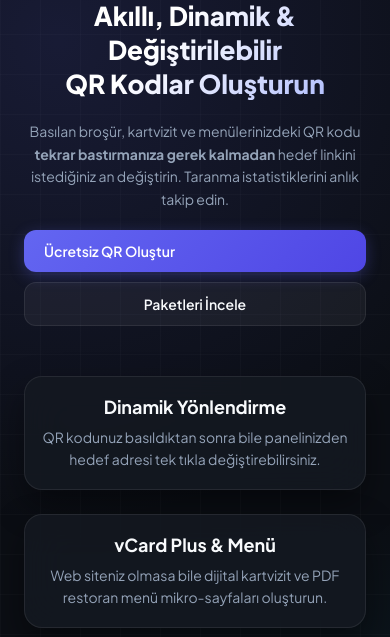
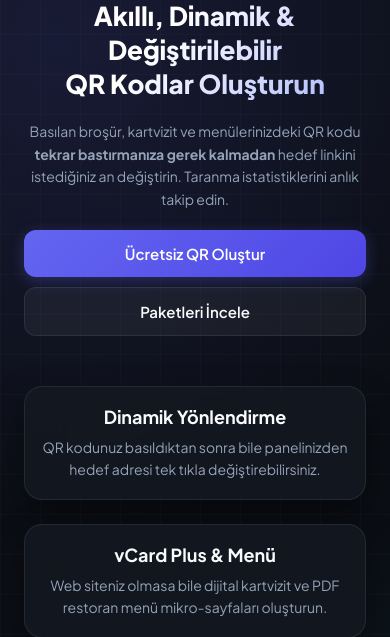
Before and after one commit to dijitalhomee-prog/dijitalgru, a Flask app: page / in a window 390 px wide. Shown: the part 166-803 px from the top of the page. Run offline with Flask 3, Linux system fonts and the light colour scheme.

Commit message:
fix: center-align primary hero CTA button text on mobile layout

```diff
--- a/static/css/style.css
+++ b/static/css/style.css
@@ -108,6 +108,8 @@ body {
     box-shadow: 0 4px 15px rgba(99, 102, 241, 0.3);
     display: inline-flex;
     align-items: center;
+    justify-content: center;
+    text-align: center;
     gap: 8px;
 }
 
@@ -126,6 +128,10 @@ body {
     font-size: 14px;
     cursor: pointer;
     transition: all 0.2s ease;
+    display: inline-flex;
+    align-items: center;
+    justify-content: center;
+    text-align: center;
 }
 
 .btn-secondary:hover {
@@ -605,8 +611,10 @@ html, body {
 
     .hero-btn-group button {
         width: 100%;
-        padding: 12px 20px !important;
-        font-size: 14px !important;
+        padding: 14px 20px !important;
+        font-size: 15px !important;
+        justify-content: center !important;
+        text-align: center !important;
     }
 
     .glass-card {
```
Also changed, not shown: data/dijitalgru_qr.db.
